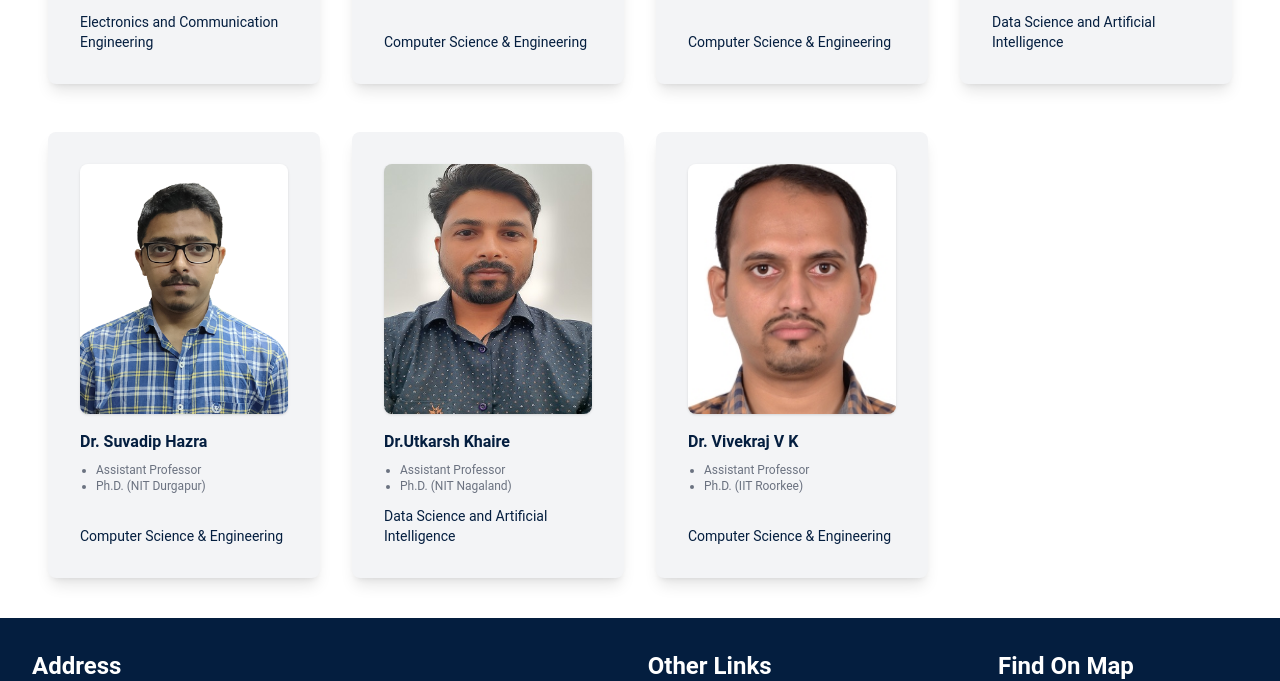
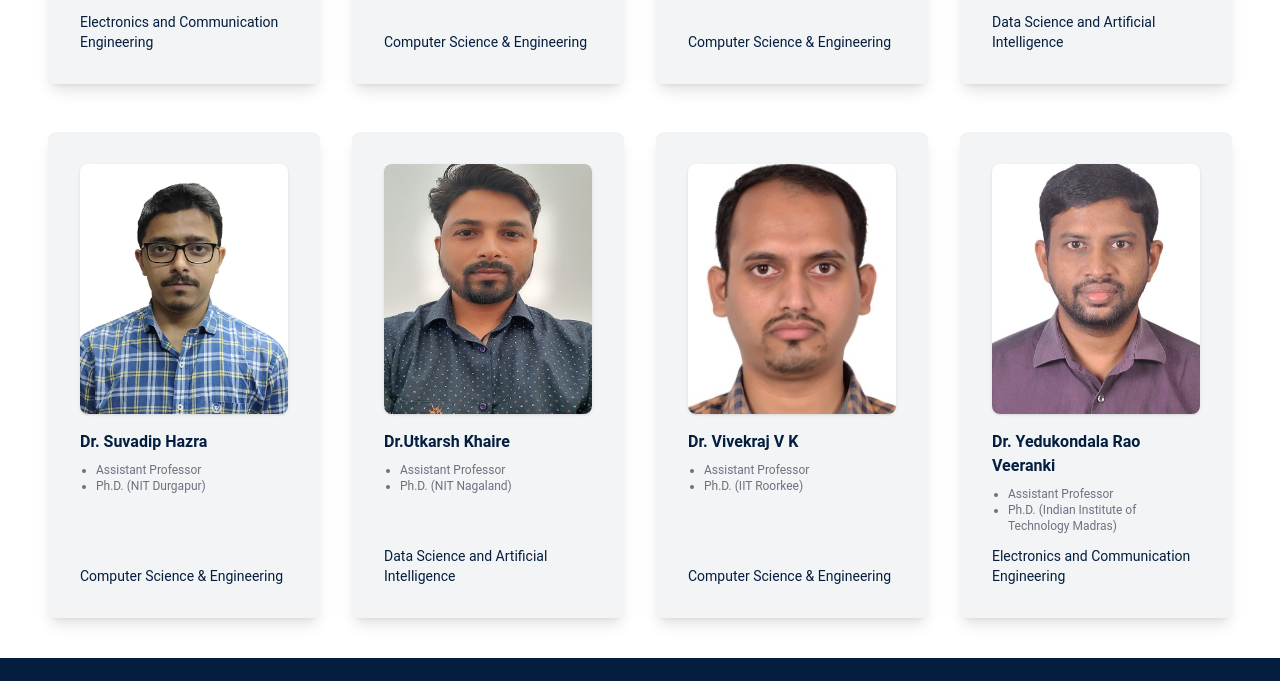
Before and after one commit to Velocity-IIITDWD/iiitdwd.ac.in, a Next.js app: page /faculty in a window 1280 px wide. Shown: the part 7246-7927 px from the top of the page. Built offline with nearby package versions, Linux system fonts and the light colour scheme.

Commit message:
data: faculty.ts

```diff
--- a/data/faculty_profile.ts
+++ b/data/faculty_profile.ts
@@ -1402,6 +1402,32 @@ let ProfileProps: ProfileProp[] = [
       },
     },
   },
+  {
+    id: 'YedukondalaRaoVeeranki',
+    content: {
+      head: {
+        name: 'Dr. Yedukondala Rao Veeranki',
+        profile_pdf: '/docs/Dr_Yedukondala_Rao.pdf',
+      },
+      card: {
+        photo: '/images/Dr.YedukondalaRao.jpeg',
+        PhD: 'Ph.D. (Indian Institute of Technology Madras)',
+        designation: 'Assistant Professor',
+        department: 'Electronics and Communication Engineering',
+        mail_id: 'ykraoveeranki@iiitdwd.ac.in',
+        cabin_number: '?',
+      },
+      body: {
+        profile_text: '',
+        interest_areas: [
+          { id: 1, area: 'Signal Processing and AI for Digital Health' },
+          { id: 2, area: 'FPGA-Based Digital System Design' },
+          { id: 3, area: 'AI and Data Science for Social Innovation' },
+          { id: 4, area: 'Wearable Technology for smart Healthcare' },
+        ],
+      },
+    },
+  },
 ];
 
 export { ProfileProps };
```
Also changed, not shown: public/images/Dr.YedukondalaRao.jpeg (added), 1 other file (tests, documents, lock files or other folders).
